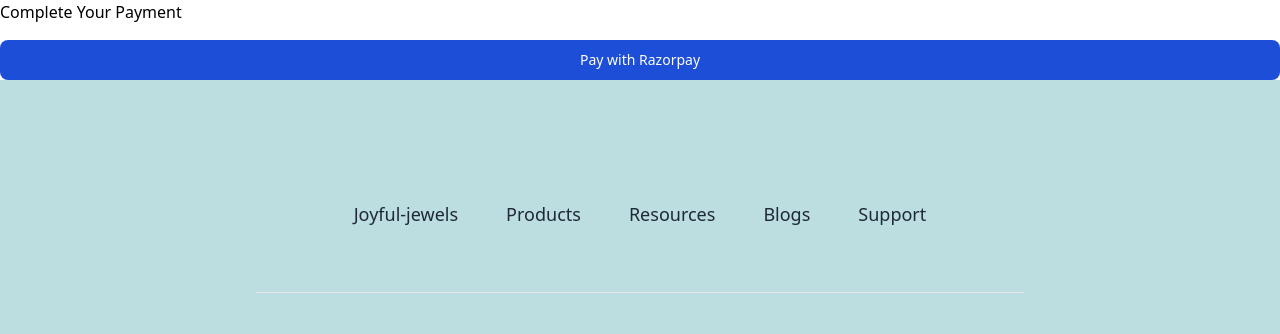
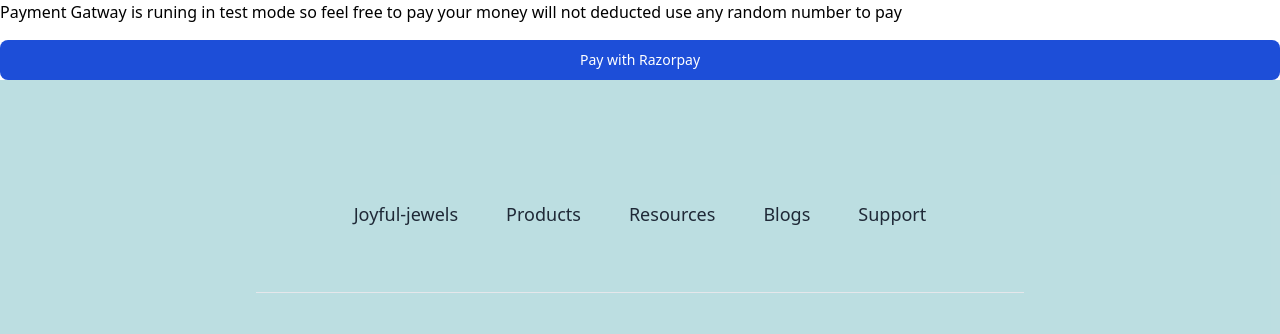
Before and after one commit to Satyam940/jewelry-store--full-stack, a Django app: template store/templates/payment/payment_page.html in a window 1280 px wide. Shown: the part 80-414 px from the top of the page. Run offline with Django 5.2, Linux system fonts and the light colour scheme; the template is opened without the code that fills it: most values are stand-ins (such as "Sample title", 1, 10 or a date in 2020); style sheets or scripts are compiled from the project's sources; some libraries are stand-ins or nearby versions.

Commit message:
payment gatway note

```diff
--- a/store/templates/payment/payment_page.html
+++ b/store/templates/payment/payment_page.html
@@ -6,7 +6,7 @@
 
 
 <!-- payment_page.html -->
-<h2>Complete Your Payment</h2>
+<h1>Payment Gatway is runing in test mode so feel free to pay your money will not deducted use any random number to pay  </h1>
 <form id="paymentForm" method="POST" action="{% url 'payment_success' %}">
     {% csrf_token %}
     <input type="hidden" name="razorpay_order_id" id="razorpay_order_id" value="{{ razorpay_order_id }}">
```
